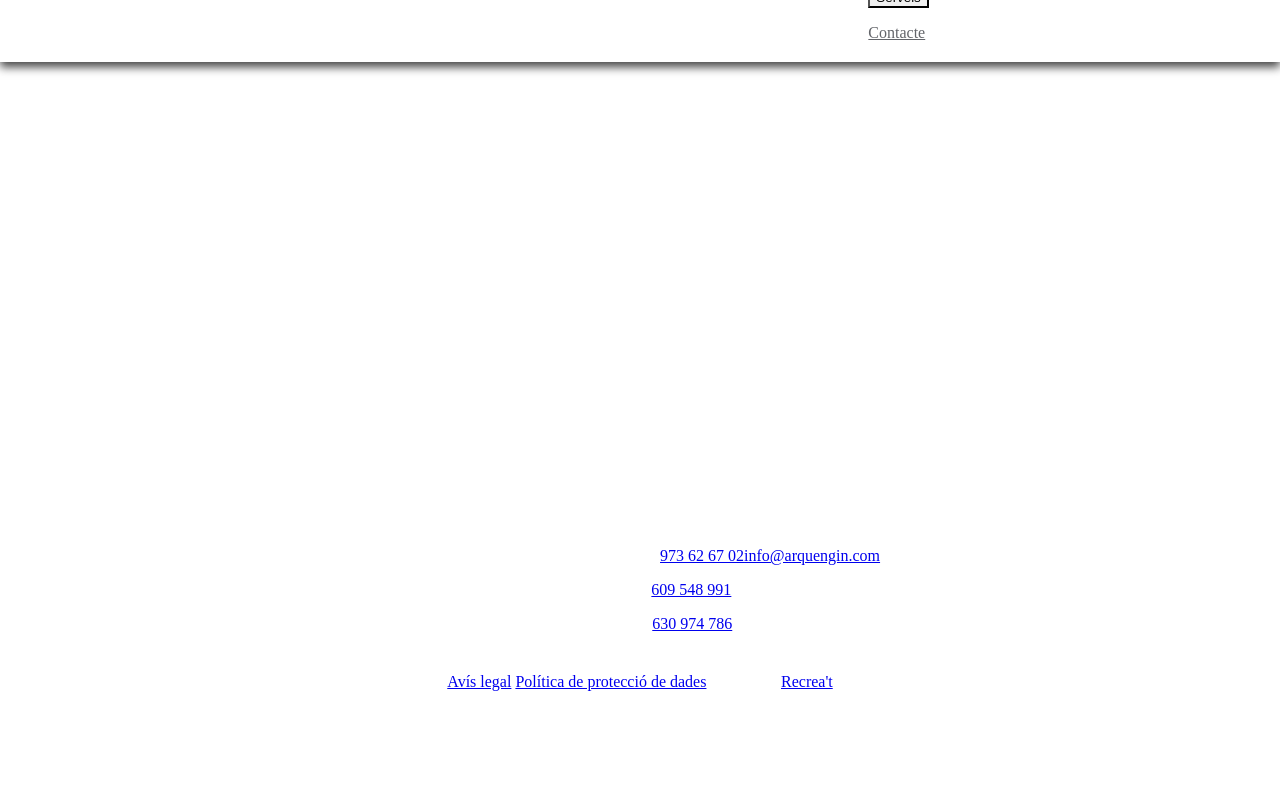
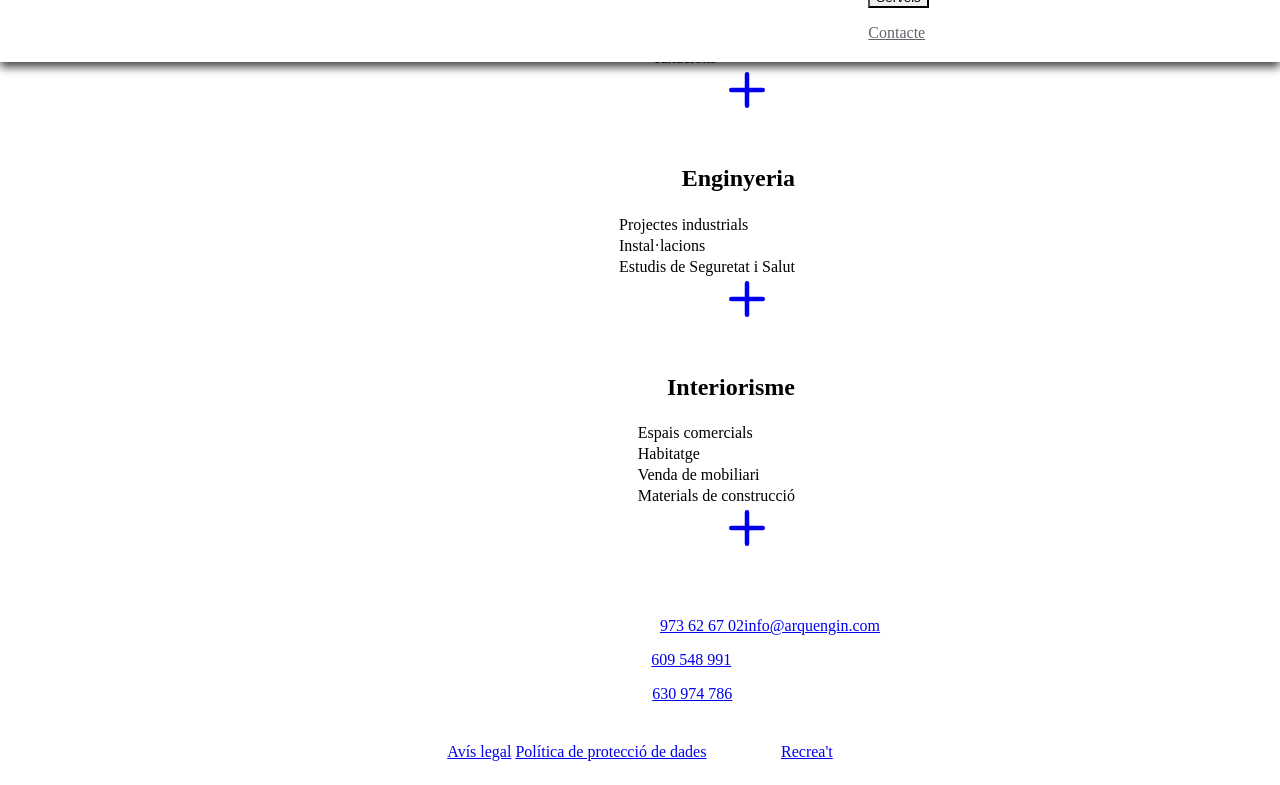
Before and after one commit to Recrea-t/arquengin, a Gatsby site: page / in a window 1280 px wide. Shown: the part 101-886 px from the top of the page. Before the commit the page ends 816 px from the top, so only its background shows below. Built offline with nearby package versions, Linux system fonts and the light colour scheme; Gatsby itself is replaced by a stand-in of ours; some packages are replaced by stand-ins of ours; a web font is replaced by a local one.

Commit message:
adding service cards

```diff
--- a/package.json
+++ b/package.json
@@ -48,6 +48,7 @@
     "react": "^17.0.2",
     "react-dom": "^17.0.2",
     "react-helmet": "^6.1.0",
+    "react-intersection-observer": "^8.31.0",
     "react-markdown": "^6.0.0",
     "sharp": "^0.28.1",
     "uuid": "^8.3.2"
--- a/src/components/sections/Hero.js
+++ b/src/components/sections/Hero.js
@@ -48,17 +48,17 @@ const Hero = props => {
             >
               <Text>
                 d'
-                <span className="with-sized-border is-arquitectura">
+                <span className="hero-with-sized-border is-arquitectura">
                   arquitectura
                 </span>
               </Text>
               <Text>
-                <span className="with-sized-border is-enginyeria">
+                <span className="hero-with-sized-border is-enginyeria">
                   enginyeria
                 </span>
               </Text>
               <Text>
-                <span className="with-sized-border is-interiorisme">
+                <span className="hero-with-sized-border is-interiorisme">
                   interiorisme
                 </span>
               </Text>
--- /dev/null
+++ b/src/components/ui/ServiceCard.js
@@ -0,0 +1,74 @@
+import React, { useEffect } from "react"
+import { Link as GatsbyLink } from "gatsby"
+
+import { useAnimation } from "framer-motion"
+import { useInView } from "react-intersection-observer"
+import { MotionVStack, motionRevealConfig } from "../../theme/utils"
+import {
+  Flex,
+  Heading,
+  Icon,
+  Link,
+  List,
+  ListItem,
+  useBreakpointValue,
+  VStack,
+} from "@chakra-ui/react"
+import { AddIcon } from "@chakra-ui/icons"
+
+const ServiceCard = props => {
+  const { title, className, items, to } = props
+
+  const isSmallDevice = useBreakpointValue({ base: true, md: false })
+  const index = isSmallDevice ? 0 : props.index
+
+  const controls = useAnimation()
+  const [ref, inView] = useInView()
+
+  useEffect(() => {
+    if (inView) {
+      controls.start("visible")
+    }
+  }, [controls, inView])
+
+  return (
+    <MotionVStack
+      ref={ref}
+      h="full"
+      w="full"
+      minW="310px"
+      py={4}
+      px={6}
+      spacing={4}
+      bg="revell.500"
+      textAlign="justify"
+      justify="space-between"
+      alignItems="end"
+      {...motionRevealConfig(controls, "right", index)}
+    >
+      <Heading as="h2" className={`with-sized-border ${className}`}>
+        {title}
+      </Heading>
+      <List fontSize="xl" spacing={3} mt={4} pl={4}>
+        {items.map((item, index) => (
+          <ListItem key={index}>{item}</ListItem>
+        ))}
+      </List>
+      <Flex w="full" direction="row" justify="flex-end">
+        <Link
+          h="66px"
+          w="66px"
+          display="block"
+          variant="button"
+          colorScheme="white"
+          as={GatsbyLink}
+          to={to}
+          title={`Servei ${title}`}
+        >
+          <Icon as={AddIcon} h="38px" w="36px" />
+        </Link>
+      </Flex>
+    </MotionVStack>
+  )
+}
+export default ServiceCard
--- a/src/pages/index.md
+++ b/src/pages/index.md
@@ -15,7 +15,7 @@ enginyeria:
   - Projectes industrials
   - Instal·lacions
   - Estudis de Seguretat i Salut
-Interiorisme:
+interiorisme:
   - Espais comercials
   - Habitatge
   - Venda de mobiliari
--- a/src/templates/index-page.js
+++ b/src/templates/index-page.js
@@ -1,11 +1,11 @@
 import React from "react"
 import { graphql } from "gatsby"
 import PropTypes from "prop-types"
-import { Container } from "@chakra-ui/react"
+import { Container, SimpleGrid } from "@chakra-ui/react"
 
 import Layout from "../components/Layout"
 import Hero from "../components/sections/Hero"
-import Contact from "../components/sections/Contact"
+import ServiceCard from "../components/ui/ServiceCard"
 
 const IndexPage = props => {
   const { frontmatter } = props.data.markdownRemark
@@ -13,7 +13,34 @@ const IndexPage = props => {
   return (
     <Layout title={frontmatter.title} description={frontmatter.description}>
       <Hero {...props} />
-      <Container mb={8}></Container>
+      <Container my={4}>
+        <SimpleGrid
+          columns={{ base: 1, md: 2, lg: 3 }}
+          spacing={{ base: 4, md: 8 }}
+        >
+          <ServiceCard
+            index={0}
+            title="Arquitectura"
+            items={frontmatter.arquitectura}
+            className="is-arquitectura"
+            to="/arquitectura/"
+          />
+          <ServiceCard
+            index={1}
+            title="Enginyeria"
+            items={frontmatter.enginyeria}
+            className="is-enginyeria"
+            to="/enginyeria/"
+          />
+          <ServiceCard
+            index={2}
+            title="Interiorisme"
+            items={frontmatter.interiorisme}
+            className="is-interiorisme"
+            to="/interiorisme/"
+          />
+        </SimpleGrid>
+      </Container>
     </Layout>
   )
 }
@@ -46,6 +73,9 @@ export const query = graphql`
             )
           }
         }
+        arquitectura
+        enginyeria
+        interiorisme
       }
     }
   }
```
Also changed, not shown: src/theme/styles.js (+25 -3 lines), 1 other file.
